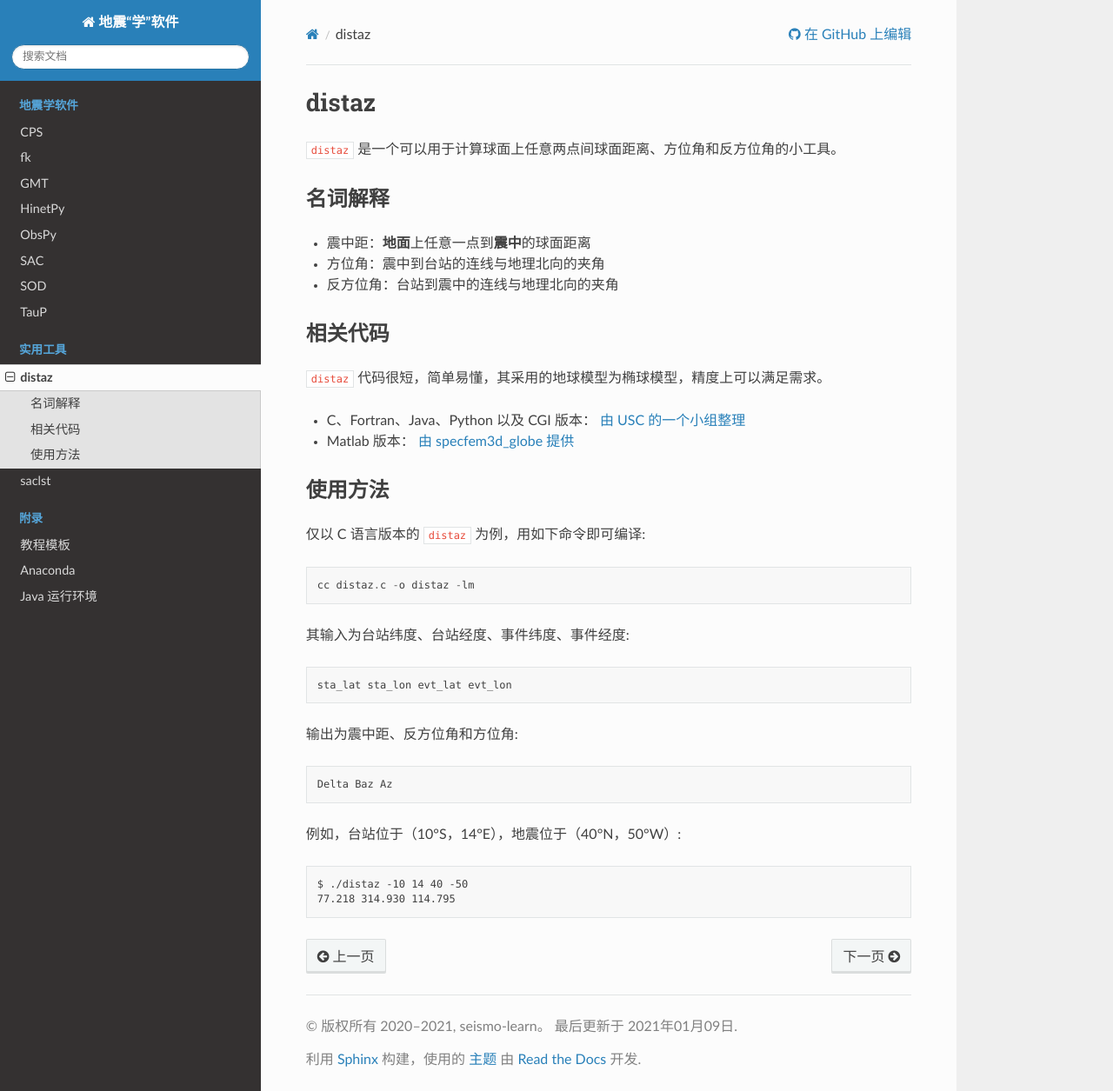
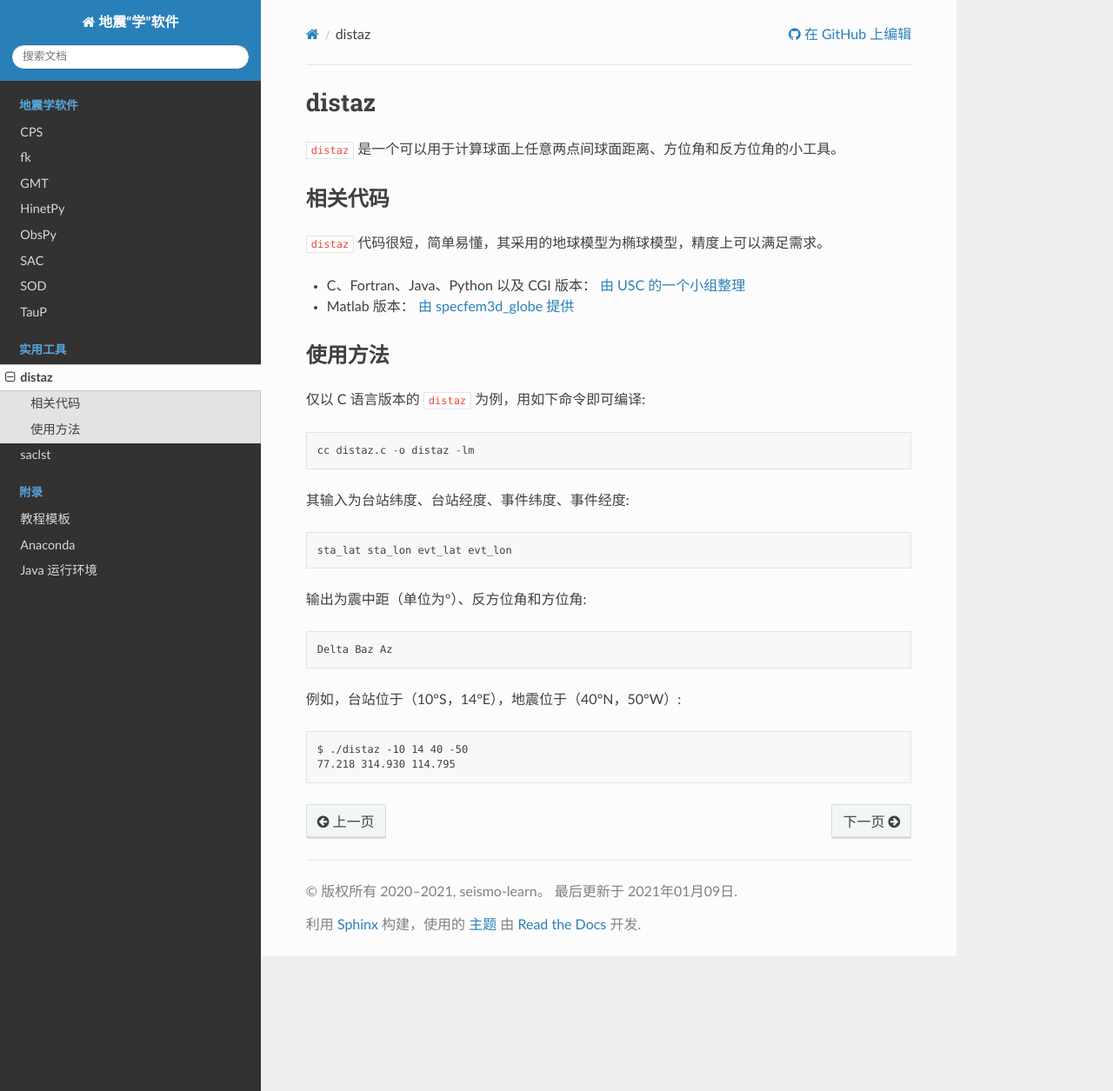
Before and after one commit to seismo-learn/software, a Sphinx documentation site: the page built from source/utilities/distaz.rst, in a window 1280 px wide and 1255 px high. Shown: the whole window at 87% size. Built offline with Sphinx 7.4.7 and the Read the Docs theme 2.0.0, drawn with Linux system fonts in a browser that asks for light colours.

Commit message:
Update distaz

```diff
--- a/source/utilities/distaz.rst
+++ b/source/utilities/distaz.rst
@@ -2,13 +2,6 @@ distaz
 ======
 
 ``distaz`` 是一个可以用于计算球面上任意两点间球面距离、方位角和反方位角的小工具。
-
-名词解释
---------
-
--  震中距：\ **地面**\ 上任意一点到\ **震中**\ 的球面距离
--  方位角：震中到台站的连线与地理北向的夹角
--  反方位角：台站到震中的连线与地理北向的夹角
 
 相关代码
 --------
@@ -29,7 +22,7 @@ distaz
 
     sta_lat sta_lon evt_lat evt_lon
 
-输出为震中距、反方位角和方位角::
+输出为震中距（单位为°）、反方位角和方位角::
 
     Delta Baz Az
 
```
